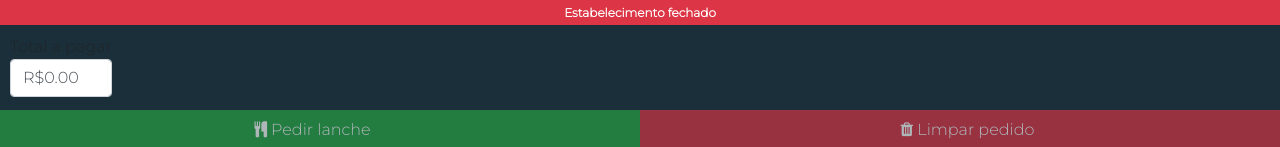
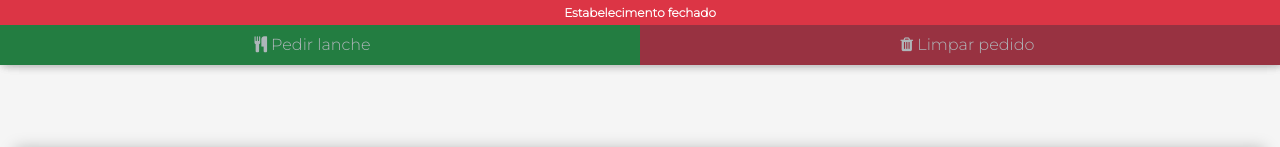
Before and after one commit to 4skert3ch/delivery-digital, a React (Create React App) app: page / in a window 1280 px wide. Shown: the top 147 px of the page. Built offline with nearby package versions, Linux system fonts and the light colour scheme.

Commit message:
Instalar aplicativo comentado

```diff
--- a/src/components/template/Nav.jsx
+++ b/src/components/template/Nav.jsx
@@ -63,7 +63,7 @@ const Navbar = ({ totalAPagar, setTotalAPagar, setCarrinho, isAberto }) => {
             </strong>
           </span>
 
-          <a className="col-12">
+          {/* <a className="col-12">
             <div className="contador">
               <label id="backContador">
                 Total a pagar
@@ -81,7 +81,7 @@ const Navbar = ({ totalAPagar, setTotalAPagar, setCarrinho, isAberto }) => {
                 </button>
               )}
             </div>
-          </a>
+          </a> */}
           <button
             type="button"
             className="btn btn-success col-6"
```
